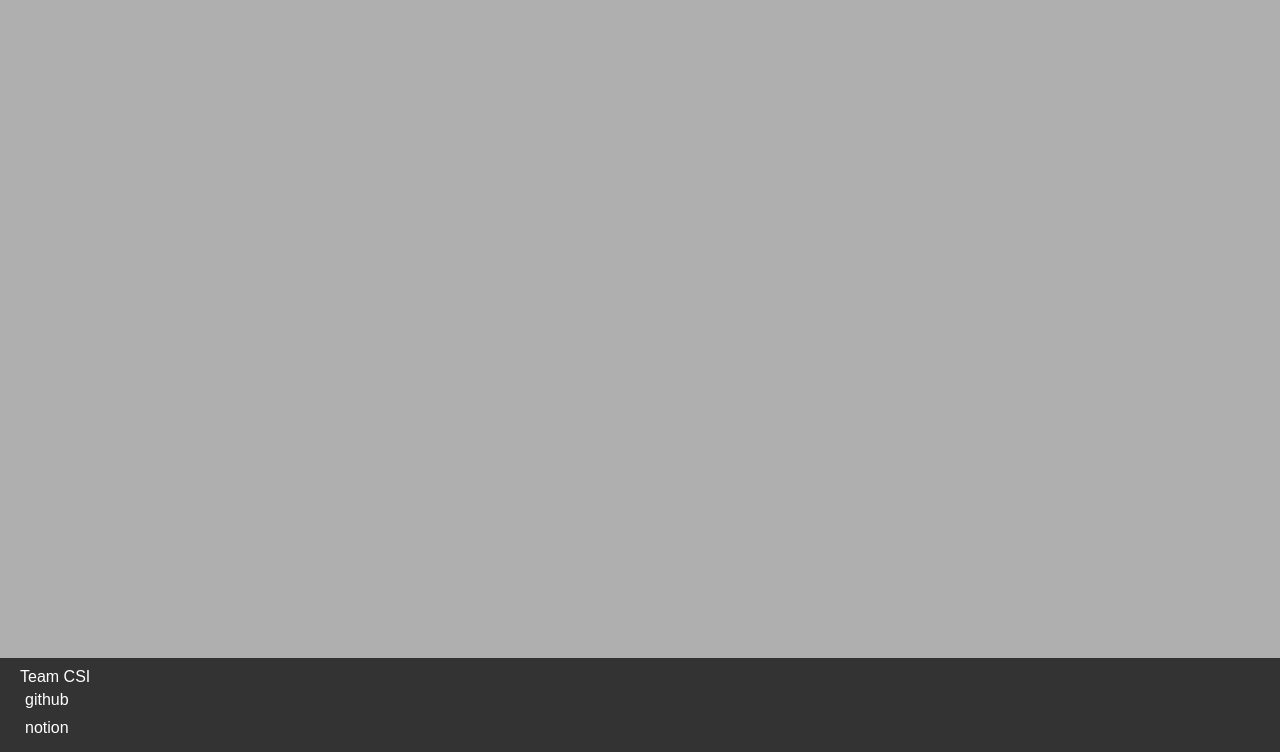
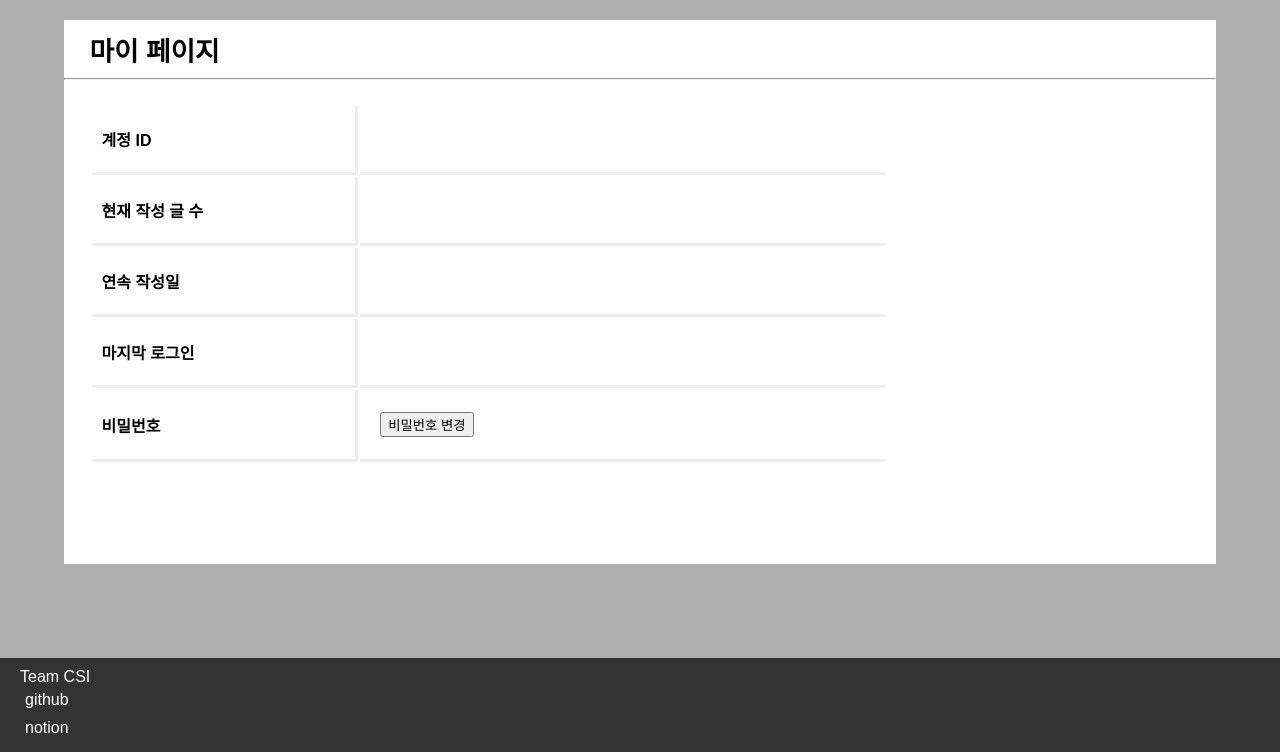
Before and after one commit to Twenty-One-Do/csi_group_project, a Flask app: template templates/my_page.html in a window 1280 px wide. Shown: the part 48-800 px from the top of the page. Run offline with Flask 3, Linux system fonts and the light colour scheme; the template is opened without the code that fills it, so the values that code supplies are empty.

Commit message:
UPDATE: feature/fb_mypage
1. Front End 1차 작업 완료

```diff
--- a/static/my_page.css
+++ b/static/my_page.css
@@ -1 +1,73 @@
 @import url("color.css");
+
+table{
+    --table-intbrd-color: #eeeeee;
+}
+
+div.pageBody {
+    height: 70vh;
+}
+
+div.center {
+    background-color: var(--normal-color);
+
+    margin-top: 20px;
+    margin-left: 5vw;
+
+    width: 90vw;
+    height: 68vh;
+}
+
+div#pageTitle{
+    width: 88vw;
+    height: 5vh;
+
+    padding-left: 2vw;
+    padding-down: 10px;
+    padding-top: 10px;
+}
+
+div#printInfo{
+    padding-left: 1vw;
+    padding-top: 2vh;
+    height: 50vh;
+}
+
+div#empty{
+    height: 8vh;
+}
+
+table#info{
+    margin-left: 1vw;
+    width: 70%;
+    min-width: 400px;
+    height: 90%;
+    min-height: 90%;
+}
+
+th, td {
+    border: none;
+    border-bottom: solid;
+    border-color: var(--table-intbrd-color);
+    border-weight: 1px;
+
+    padding-left: 10px;
+    text-align: left;
+}
+
+th {
+    border-right: solid;
+    border-color: var(--table-intbrd-color);
+
+    width: 200px;
+}
+
+td {
+    padding-left: 20px;
+    width: 400px
+}
+
+span.pageTitle{
+    font-size: 20pt;
+    font-weight: 1000;
+}
--- a/templates/my_page.html
+++ b/templates/my_page.html
@@ -34,7 +34,43 @@
   </div>
 
   <!-- ---------------------------------------------------------------------------------------- -->
+<div class="pageBody">
+  <div class="center">
+    <div id="pageTitle">
+      <span class="pageTitle">마이 페이지</span>
+    </div>
+    <hr>
+    <div id="printInfo">
+      <table id="info">
+        <tr>
+          <th class="key"><span class="tableKey">계정 ID</span></th>
+          <td class="value">{{ data.id }}</td>
+        </tr>
+        <tr>
+          <th class="key"><span class="tableKey">현재 작성 글 수</span></th>
+          <td class="value">{{ data.all_post_cnt }}</td>
+        </tr>
+        <tr>
+          <th class="key"><span class="tableKey">연속 작성일</span></th>
+          <td class="value">{{ data.consecutive_cnt }}</td>
+        </tr>
+        <tr>
+          <th class="key"><span class="tableKey">마지막 로그인</span></th>
+          <td class="value">{{ data.last_acc_date }}</td>
+        </tr>
+        <tr>
+          <th class="key"><span class="tableKey">비밀번호</span></th>
+          <td class="value">
+            <button> 비밀번호 변경</button>
+          </td>
+        </tr>
+      </table>
+    </div>
+    <div id="empty">
 
+    </div>
+  </div>
+</div>
   <!-- ---------------------------------------------------------------------------------------- -->
 
   <footer>
```
